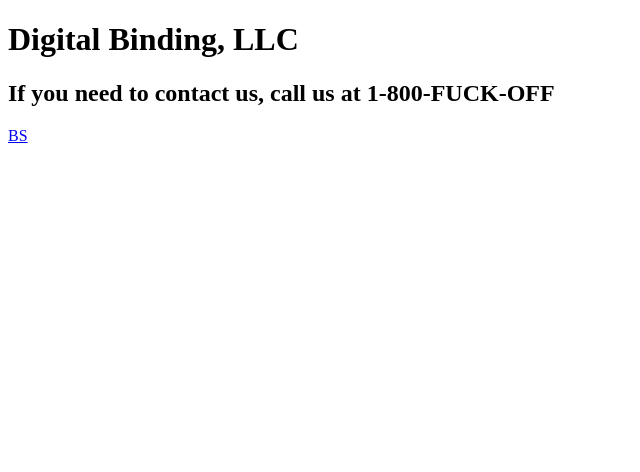
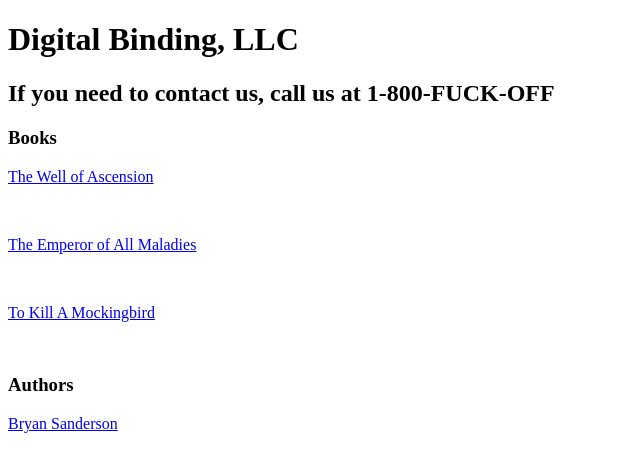
Before and after one commit to nguyentb95/cs329e-idb, a Flask app: page / in a window 1280 px wide. Shown: the top 472 px of the page, without its empty margins (0-640 px from the left). Run offline with Flask 2, Linux system fonts and the light colour scheme.

Commit message:
The website now uses a single method call to get each page, not a separate method for each page.

```diff
--- a/app.py
+++ b/app.py
@@ -8,13 +8,10 @@
 def index():
     return render_template('index.html')
 
-@app.route('/<pagename>')
-def book(pagename):
+@app.route('/<string:pagename>')
+def page(pagename):
     return render_template(pagename.lower()+'.html')
 
-@app.route('/BS')
-def BS():
-    return render_template('BryanSanderson.html')
 
 if __name__ == '__main__':
     app.run('127.0.0.1', port = 8080, debug=True)
--- a/templates/index.html
+++ b/templates/index.html
@@ -7,6 +7,11 @@
 <body>
     <h1>Digital Binding, LLC</h1>
     <h2>If you need to contact us, call us at 1-800-FUCK-OFF</h2>
-	<a href={{ url_for('BS') }}><p>BS</p></a><br/>
+    <h3>Books</h3>
+    <a href={{ url_for('page',pagename='thewellofascension') }}><p>The Well of Ascension</p></a><br/>
+    <a href={{ url_for('page',pagename='theemperorofallmaladies') }}><p>The Emperor of All Maladies</p></a><br/>
+    <a href={{ url_for('page',pagename='tokillamockingbird') }}><p>To Kill A Mockingbird</p></a><br/>
+    <h3>Authors</h3>
+	<a href={{ url_for('page',pagename='bryansanderson') }}><p>Bryan Sanderson</p></a><br/>
 </body>
 </html>
```
